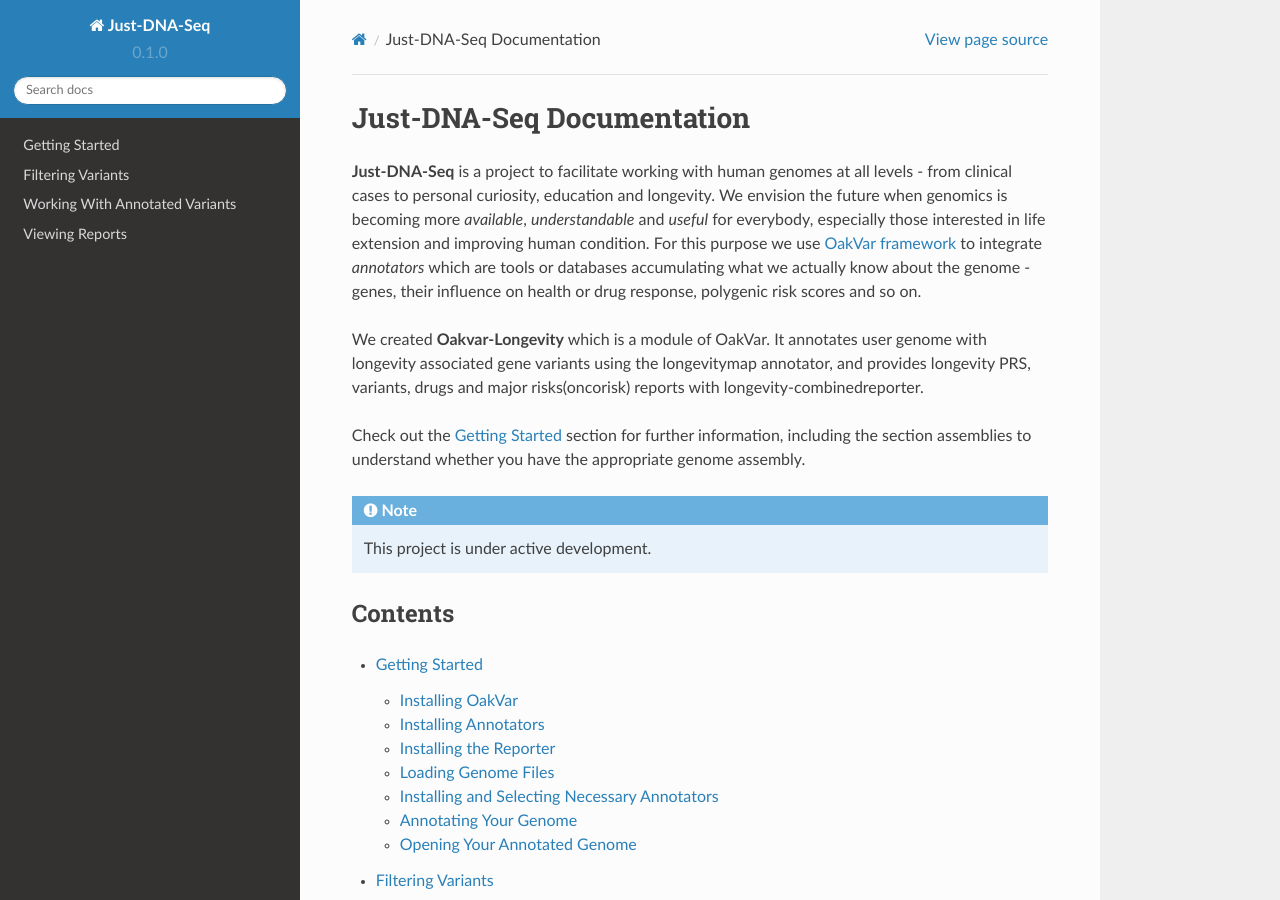
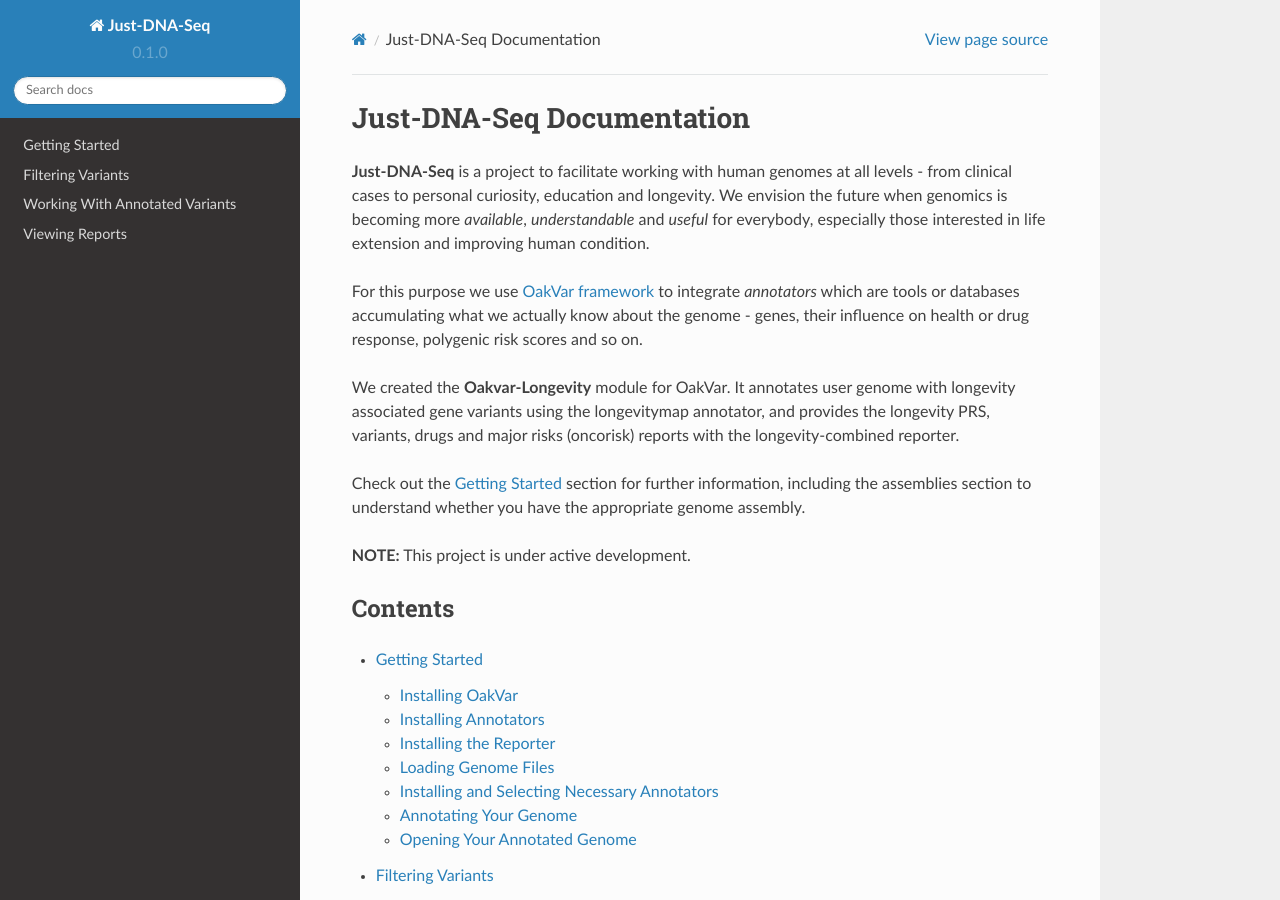
Before and after one commit to dna-seq/just-dna-seq, a Sphinx documentation site: the page built from docs/source/index.rst, in a window 1280 px wide and 900 px high. Built offline with Sphinx 7.4.7 and the Read the Docs theme 2.0.0, drawn with Linux system fonts in a browser that asks for light colours.

Commit message:
Update index.rst

```diff
--- a/docs/source/index.rst
+++ b/docs/source/index.rst
@@ -3,16 +3,14 @@
 
 **Just-DNA-Seq** is a project to facilitate working with human genomes at all levels - from clinical cases to personal curiosity, education and longevity.
 We envision the future when genomics is becoming more *available*, *understandable* and *useful* for everybody, especially those interested in life extension and improving human condition.
+
 For this purpose we use `OakVar framework <https://oakvar.com>`_ to integrate *annotators* which are tools or databases accumulating what we actually know about the genome - genes, their influence on health or drug response, polygenic risk scores and so on.
 
-We created **Oakvar-Longevity** which is a module of OakVar. It annotates user genome with longevity associated gene variants using the longevitymap annotator, and provides longevity PRS, variants, drugs and major risks(oncorisk) reports with longevity-combinedreporter.
+We created the **Oakvar-Longevity** module for OakVar. It annotates user genome with longevity associated gene variants using the longevitymap annotator, and provides the longevity PRS, variants, drugs and major risks (oncorisk) reports with the longevity-combined reporter.
 
-Check out the :doc:`getting_started` section for further information, including
-the section :ref:`assemblies` to understand whether you have the appropriate genome assembly.
+Check out the :doc:`getting_started` section for further information, including the :ref:`assemblies` section to understand whether you have the appropriate genome assembly.
 
-.. note::
-
-   This project is under active development.
+**NOTE:** This project is under active development.
 
 Contents
 --------
```
